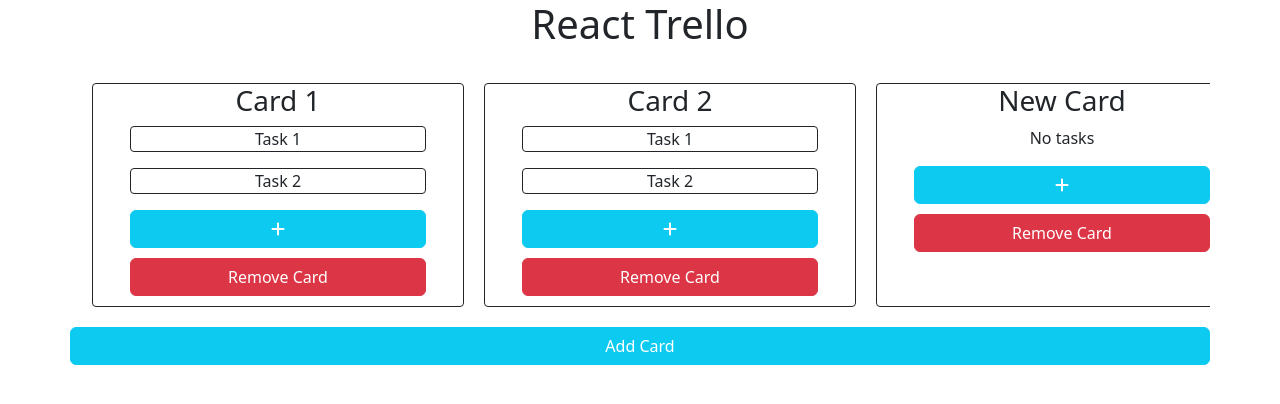
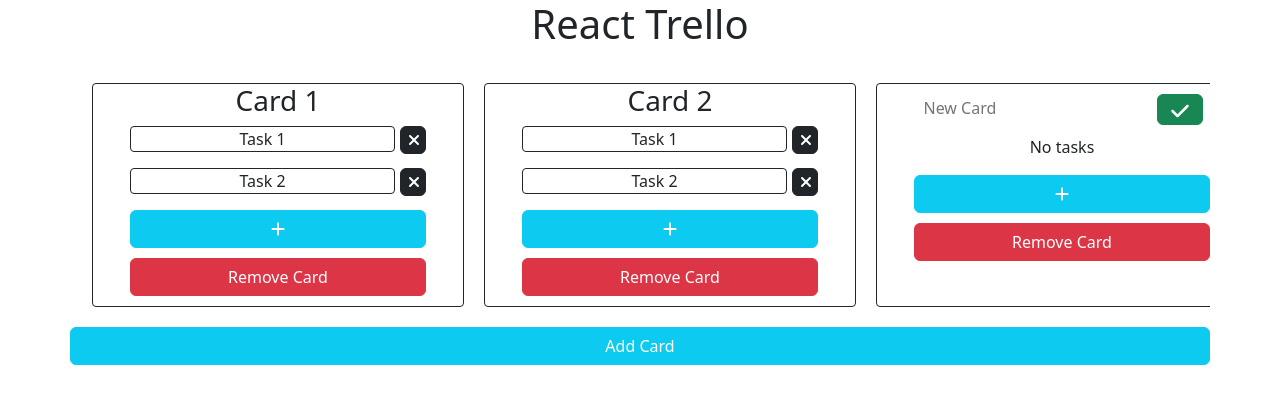
Before and after one commit to Jaysojitra13/react-trello, a React (Create React App) app: page / in a window 1280 px wide. Both pictures are taken after a click on the button "Add Card". Shown: the top 404 px of the page. Built offline with nearby package versions, Linux system fonts and the light colour scheme.

Commit message:
crud of card title and task

```diff
--- a/src/App.css
+++ b/src/App.css
@@ -60,7 +60,7 @@
 .input-edit-add {
   margin-bottom: 10px;
   width: 100%;
-  height: 35px;
+  height: 31px;
 }
 
 .saveIcon {
@@ -72,7 +72,7 @@
 }
 
 .saveButton {
-  height: 33px;
+  height: 31px;
   /* width: 36px; */
   /* position: relative;
   right: 21px; */
@@ -95,3 +95,32 @@
   display: inline-flex;
   width: 100%;
 }
+
+.taskDetail {
+  width: 100%;
+  display: inline-flex;
+}
+
+.taskTitle {
+  width: 100%
+}
+
+.deleteTaskButton {
+  height: 28px;
+  width: 24px;
+  margin-left: 5px;
+}
+
+.deleteTaskSvg {
+  position: relative;
+  right: 5px;
+  bottom: 5px;
+}
+
+.edit-card-title {
+  margin: 10px 0px;
+}
+
+.edit-card-title > input {
+  border: none;
+}
--- a/src/components/Card.js
+++ b/src/components/Card.js
@@ -3,16 +3,41 @@
 import { FontAwesomeIcon } from "@fortawesome/react-fontawesome";
 import { faPlus, faCheck, faClose } from '@fortawesome/free-solid-svg-icons'
 
-function Card({ cardId, cardTitle, tasks, addTask, saveTask, removeCard }) {
+function Card({ cardId, isCardEdit, cardTitle, tasks, addTask, saveTask, removeCard, removeTask, editTask, editCardTitle, saveCardTitle }) {
+
   const [input, setInput] = useState('');
+  const [newCardTitle, setCardTitle] = useState('');
 
   const handleChange = e => {
     setInput(e.target.value);
   };
 
+  const handleCardTitleChange = e => {
+    setCardTitle(e.target.value)
+  }
+
   return (
     <div className="col-md-4 border-solid border-radius ml-10">
-      <h3>{cardTitle}</h3>
+      {
+        isCardEdit ?
+        <div className='edit-card-title'>
+          <input
+            type="text"
+            name="card-title"
+            placeholder={cardTitle || 'Enter Card Title'}
+            onChange={handleCardTitleChange}
+          />
+
+          <button
+            className='btn btn-success saveButton'
+            onClick={() => saveCardTitle(cardId, newCardTitle, cardTitle)}
+          >
+            <FontAwesomeIcon className='saveIcon' icon={faCheck} color="white"/>
+          </button>
+        </div>
+        :
+          <h3 onClick={() => editCardTitle(cardId)}>{cardTitle}</h3>
+      }
       <div className="tasklist">
         {
           tasks.length ?
@@ -38,12 +63,18 @@
                 // <p className="border-solid border-radius">Hello</p>
               } else {
                 return (
-                  <p
-                    className="border-solid border-radius overflow-wrap-break"
-                    key={t.id}
-                  >
-                    {t.title}
-                  </p>
+                  <div className='taskDetail'>
+                    <p
+                      className="taskTitle border-solid border-radius overflow-wrap-break"
+                      key={t.id}
+                      onClick={() => editTask(cardId, t.id)}
+                    >
+                      {t.title}
+                    </p>
+                    <button className='btn btn-dark deleteTaskButton' onClick={() => removeTask(cardId, t.id)}>
+                      <FontAwesomeIcon className='deleteTaskSvg' icon={faClose} color="white"/>
+                    </button>
+                  </div>
                 )
               }
             })
--- a/src/components/Cards.js
+++ b/src/components/Cards.js
@@ -1,12 +1,9 @@
-import React, { useState, useEffect, useReducer } from 'react'
-import { useSelector, useDispatch } from 'react-redux'
-import { store } from '../store/store';
+import React, { useReducer } from 'react'
+import { useSelector } from 'react-redux'
 import '../App.css';
 import Card from './Card';
-import { AddTask, SaveTask, AddCard, RemoveCard } from '../store/actions/rootAction';
+import { AddTask, SaveTask, AddCard, RemoveCard, RemoveTask, EditTask, EditCardTitle, SaveCardTitle } from '../store/actions/rootAction';
 import rootReducer, { initialState } from '../store/reducers/rootReducer';
-import { FontAwesomeIcon } from "@fortawesome/react-fontawesome";
-import { faPlus } from '@fortawesome/free-solid-svg-icons'
 
 function Cards() {
   let trello = useSelector((state) => state.trello);
@@ -16,7 +13,7 @@
   console.log("123 ==> ", trello);
 
   function addTask(cardId) {
-      dispatch({...AddTask(), cardId, title: 'Task 3' });
+      dispatch({...AddTask(), cardId });
   }
 
   function saveTask(cardId, input, taskId) {
@@ -29,6 +26,26 @@
 
   function removeCard(cardId) {
     dispatch({...RemoveCard(), cardId});
+  }
+
+  function removeTask(cardId, taskId) {
+    dispatch({...RemoveTask(), cardId, taskId});
+  }
+
+  function editTask(cardId, taskId) {
+    dispatch({...EditTask(), cardId, taskId });
+  }
+
+  function editCardTitle(cardId, taskId) {
+    dispatch({...EditCardTitle(), cardId });
+  }
+
+  function saveCardTitle(cardId, newCardTitle, oldCardTitle) {
+    let title = oldCardTitle;
+    if (newCardTitle) {
+      title = newCardTitle
+    }
+    dispatch({...SaveCardTitle(), cardId, title });
   }
 
   return (
@@ -44,9 +61,14 @@
                         cardId={tObj.cardId}
                         cardTitle={tObj.cardTitle}
                         tasks={tObj.tasks}
+                        isCardEdit={tObj.isEdit}
                         addTask={addTask}
                         saveTask={saveTask}
                         removeCard={removeCard}
+                        removeTask={removeTask}
+                        editTask={editTask}
+                        editCardTitle={editCardTitle}
+                        saveCardTitle={saveCardTitle}
                       />
                     ))
                   }
--- a/src/store/actions/rootAction.js
+++ b/src/store/actions/rootAction.js
@@ -21,3 +21,27 @@
     type: 'remove_card'
   }
 }
+
+export const RemoveTask = () => {
+  return {
+    type: 'remove_task'
+  }
+}
+
+export const EditTask = () => {
+  return {
+    type: 'edit_task'
+  }
+}
+
+export const EditCardTitle = () => {
+  return {
+    type: 'edit_card_title'
+  }
+}
+
+export const SaveCardTitle = () => {
+  return {
+    type: 'save_card_title'
+  }
+}
--- a/src/store/reducers/rootReducer.js
+++ b/src/store/reducers/rootReducer.js
@@ -3,6 +3,7 @@
     {
       cardId: 1,
       cardTitle: "Card 1",
+      isEdit: 0,
       tasks: [
         {
           id: 1,
@@ -21,6 +22,7 @@
     {
       cardId: 2,
       cardTitle: "Card 2",
+      isEdit: 0,
       tasks: [
         {
           id: 1,
@@ -36,11 +38,6 @@
         }
       ]
     },
-    // {
-    //   cardId: 3,
-    //   cardTitle: "Card 3",
-    //   tasks: []
-    // },
   ]
 }
 
@@ -80,12 +77,61 @@
         trello: state.trello
       }
 
+    case 'edit_task':
+      for (let card of state.trello) {
+        if (card.cardId === action.cardId) {
+          const foundTaskId = card.tasks.findIndex(t => t.id === action.taskId);
+          console.log(foundTaskId)
+          if (foundTaskId !== -1) {
+            card.tasks[foundTaskId].isEdit = 1;
+          }
+        }
+      }
+
+      return {
+        ...state
+      }
+
+    case 'remove_task':
+      for (let card of state.trello) {
+        if (card.cardId === action.cardId) {
+          card.tasks = card.tasks.filter(t => t.id !== action.taskId)
+        }
+      }
+
+      return {
+        ...state
+      }
+
     case 'add_card':
       state.trello.push({
         cardId: state.trello.length + 1,
         cardTitle: 'New Card',
-        tasks: []
+        tasks: [],
+        isEdit: 1,
       });
+      return {
+        ...state
+      }
+
+    case 'edit_card_title':
+      for (let card of state.trello) {
+        if (card.cardId === action.cardId) {
+          card.isEdit = 1;
+        }
+      }
+      return {
+        ...state
+      }
+
+    case 'save_card_title':
+      console.log("ddd ", action)
+      for (let card of state.trello) {
+        if (card.cardId === action.cardId) {
+          card.cardTitle = action.title;
+          card.isEdit = 0;
+        }
+      }
       return {
         ...state
       }
```
